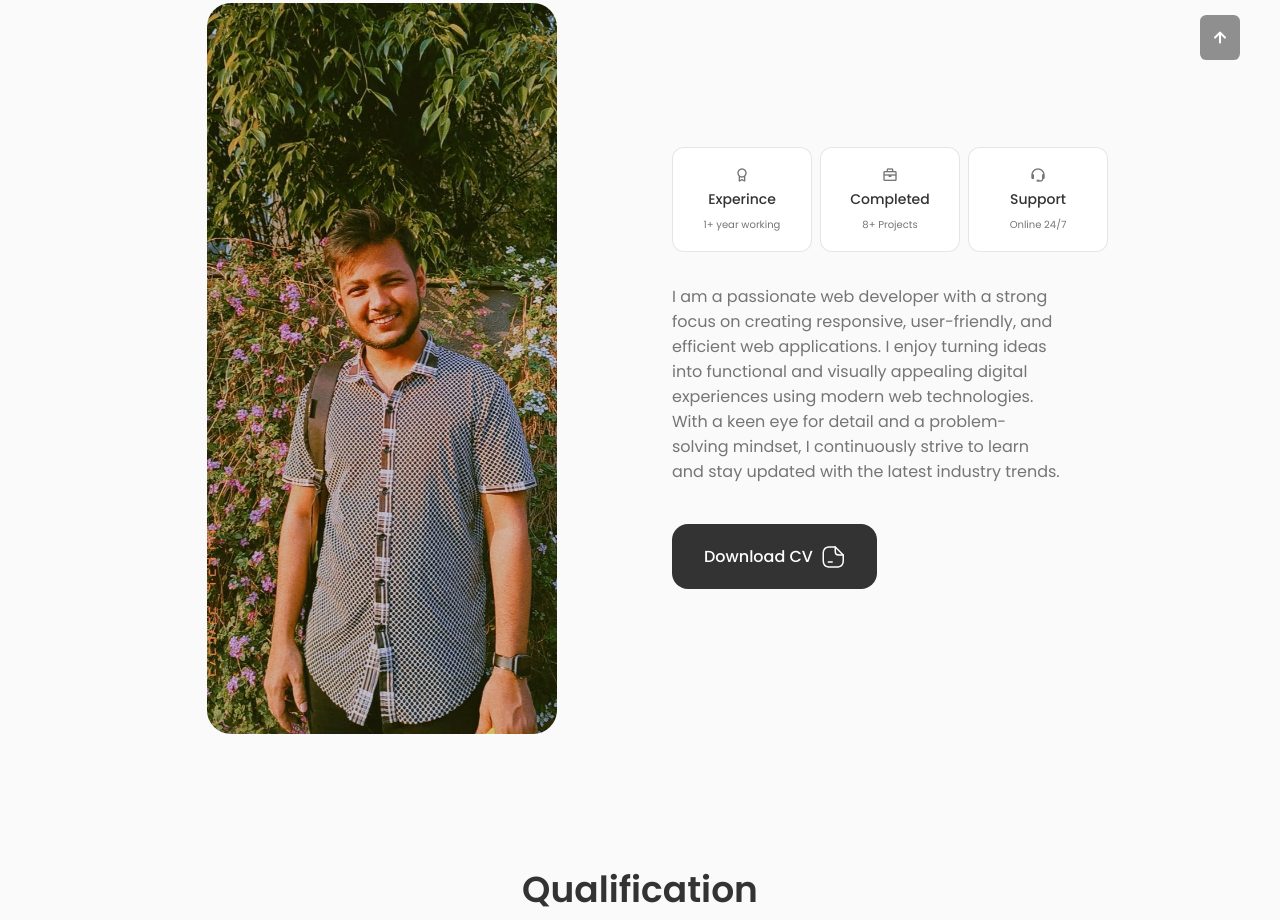
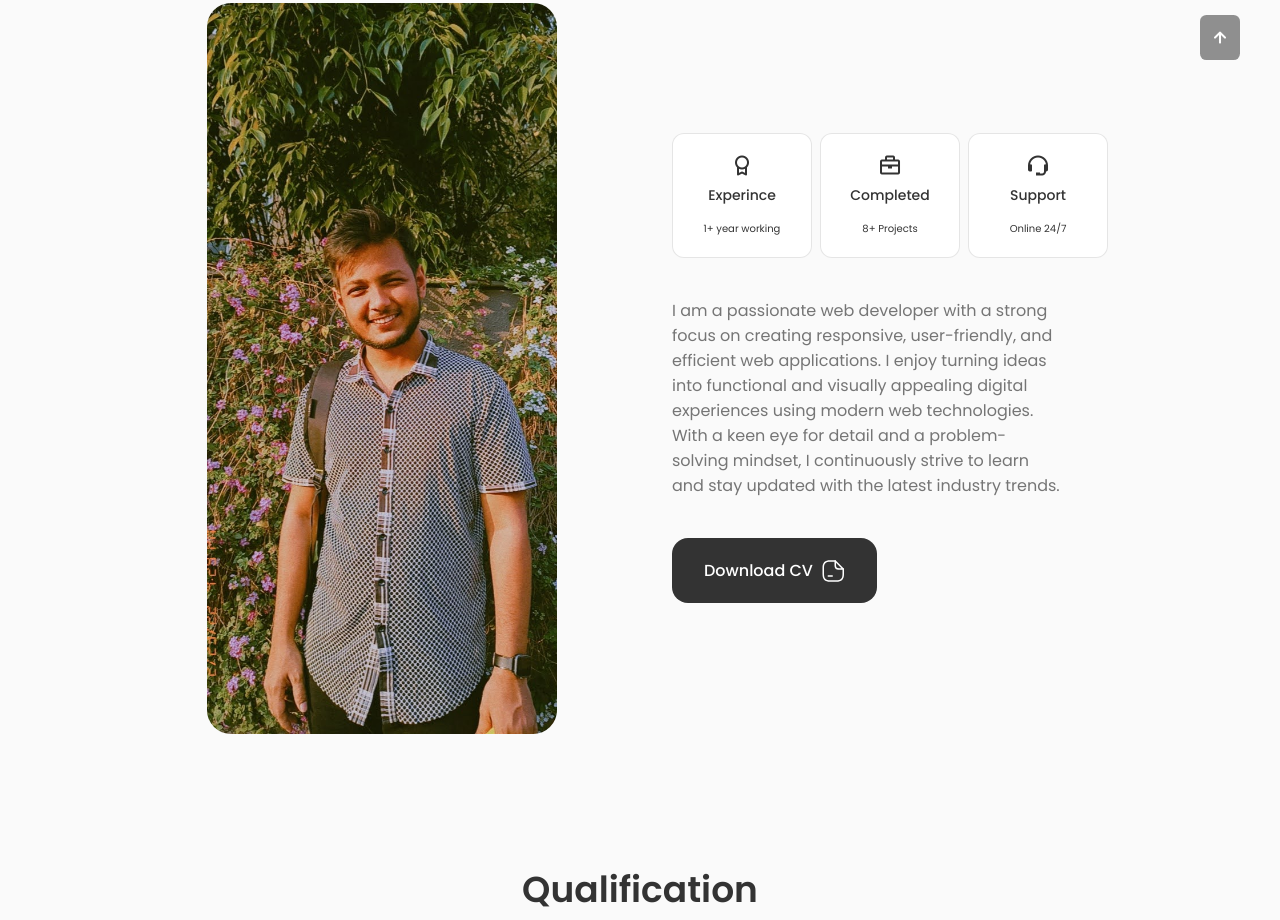
Before and after one commit to atib-ashar/portfolio, a React (Create React App) app: page / in a window 1280 px wide. Shown: the part 900-1820 px from the top of the page. Built offline with nearby package versions, Linux system fonts and the light colour scheme.

Commit message:
changed icon style

```diff
--- a/src/components/about/Info.jsx
+++ b/src/components/about/Info.jsx
@@ -3,20 +3,20 @@ import React from 'react'
 const Info = () => {
   return (
         <div className="about__info grid">
-            <div className="about__box aout__icon">
+            <div className="about__box about__icon">
             <i class='bx bx-award'></i>
                 <h3 className="about__title">Experince</h3>
                 <span className="about__subtitle">1+ year working</span>
             </div>
 
-            <div className="about__box">
-            <i class='bx bx-briefcase aout__icon' ></i>
+            <div className="about__box about__icon">
+            <i class='bx bx-briefcase '></i>
                 <h3 className="about__title">Completed</h3>
                 <span className="about__subtitle">8+ Projects</span>
             </div>
 
-            <div className="about__box">
-            <i class='bx bx-support aout__icon' ></i>
+            <div className="about__box about__icon">
+            <i class='bx bx-support'></i>
                 <h3 className="about__title">Support</h3>
                 <span className="about__subtitle">Online 24/7</span>
             </div>
```
